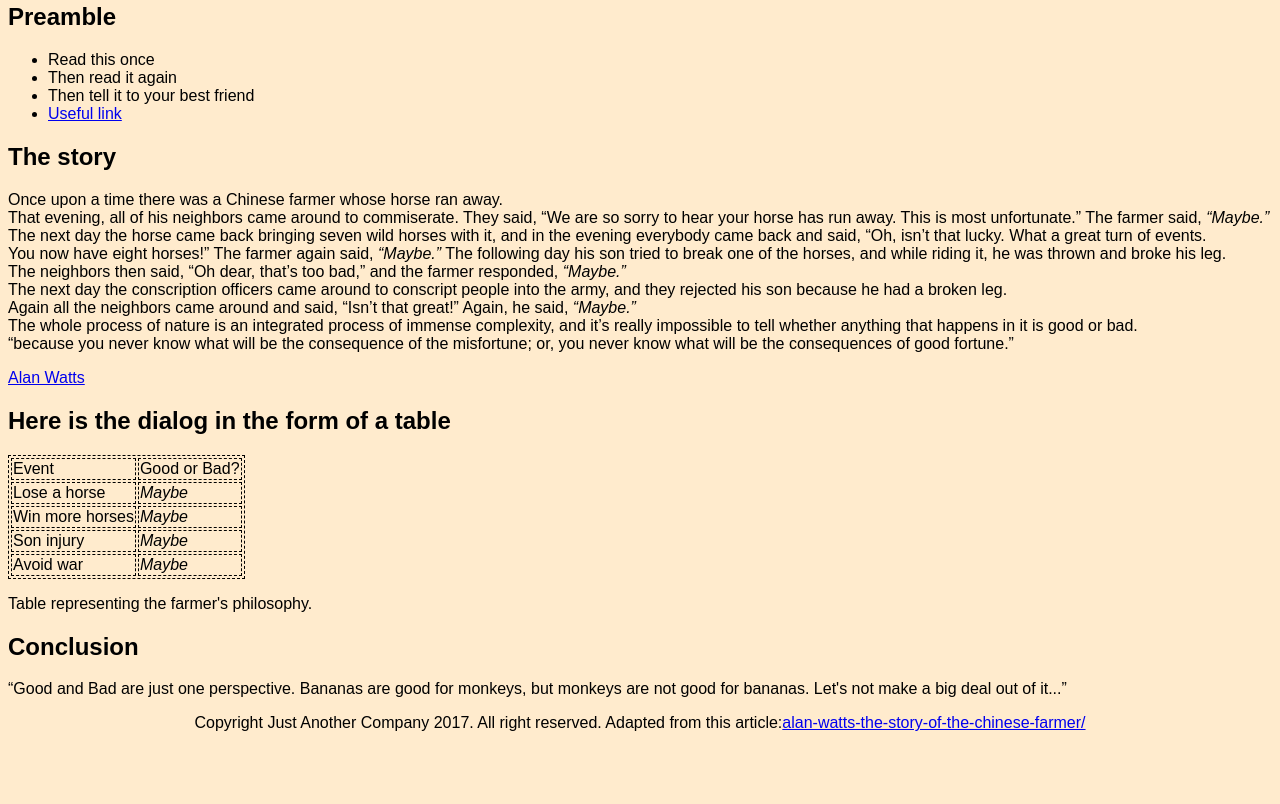
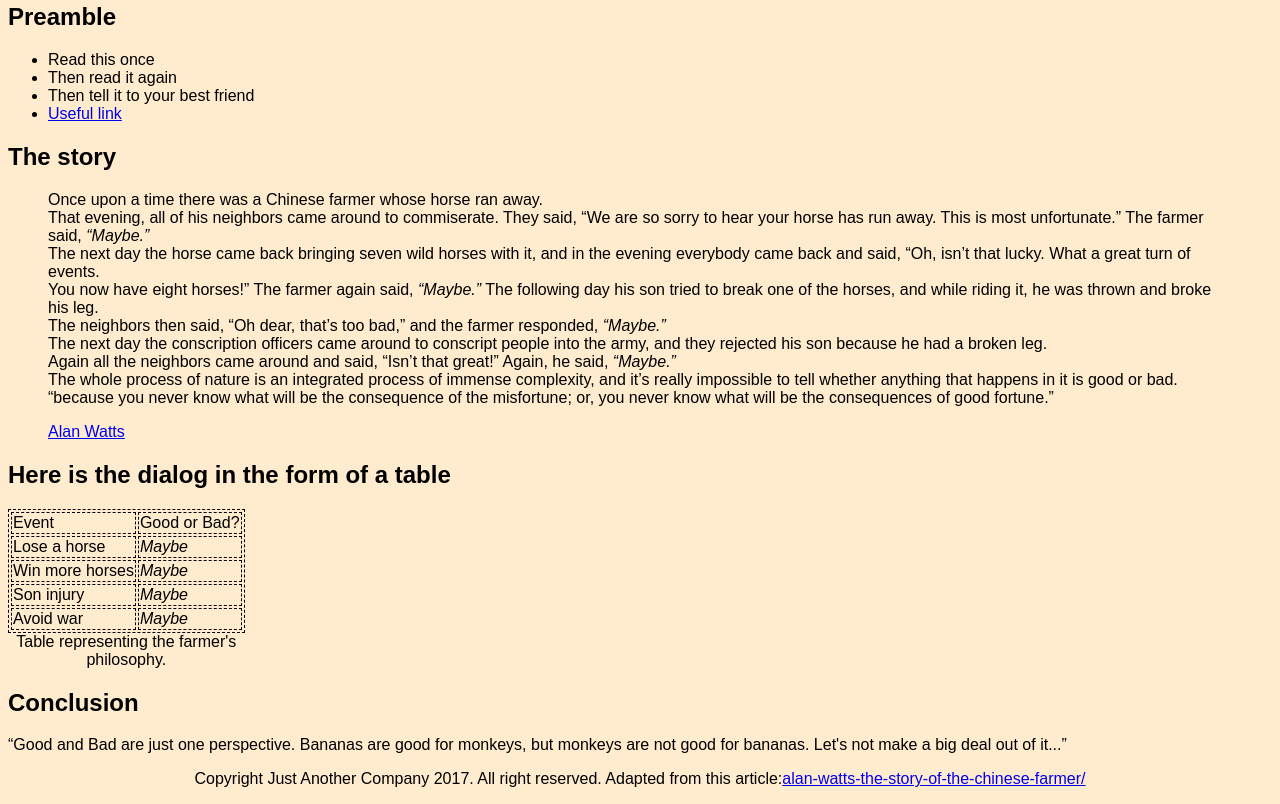
Before and after one commit to DenGian/progressive-enhancement, a plain HTML site: page index.html in a window 1280 px wide. Shown: the part 314-1118 px from the top of the page. Before the commit the page ends 1062 px from the top, so only its background shows below. Drawn offline with Linux system fonts and the light colour scheme.

Commit message:
Update semantics

```diff
--- a/index.html
+++ b/index.html
@@ -28,6 +28,7 @@
 </section>
 <section>
     <h2>The story</h2>
+    <blockquote cite="alan-watts-the-story-of-the-chinese-farmer">
     Once upon a time there was a Chinese farmer whose horse ran away.<br>That evening, all of his neighbors came around to commiserate. They said, “We are so sorry to hear your horse has run away. This is most unfortunate.” The farmer said, <em>“Maybe.”</em> <br>The next day the horse came back bringing seven wild horses with it, and in the evening everybody came back and said, “Oh, isn’t that lucky. What a great turn of events. <br>You now have eight horses!” The farmer again said, <em>“Maybe.”</em>
 
         The following day his son tried to break one of the horses, and while riding it, he was thrown and broke his leg. <br>The neighbors then said, “Oh dear, that’s too bad,” and the farmer responded, <em>“Maybe.”</em> <br>The next day the conscription officers came around to conscript people into the army, and they rejected his son because he had a broken leg. <br>Again all the neighbors came around and said, “Isn’t that great!” Again, he said, <em>“Maybe.”</em>
@@ -35,10 +36,12 @@
         <br>The whole process of nature is an integrated process of immense complexity, and it’s really impossible to tell whether anything that happens in it is good or bad.<br><q>because you never know what will be the consequence of the misfortune; or, you never know what will be the consequences of good fortune.</q>
         </p>
     <a href="https://www.youtube.com/watch?v=EE-xtCF3T94">Alan Watts</a>
+    </blockquote>
 </section>
 <section>
     <h2>Here is the dialog in the form of a table</h2>
     <table>
+        <caption style="caption-side:bottom">Table representing the farmer's philosophy.</caption>
         <tr>
             <td>Event</td>
             <td>Good or Bad?</td>
@@ -60,7 +63,6 @@
             <td><em>Maybe</em></td>
         </tr>
     </table>
-<p> Table representing the farmer's philosophy.</p>
 </section>
 <section>
     <h2>Conclusion</h2>
```
